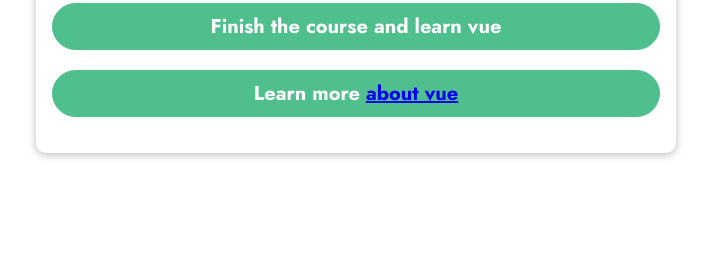
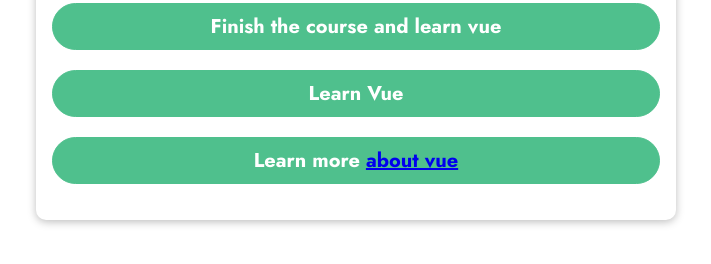
Before and after one commit to HassanKhan123/vuejs-basics, a plain HTML site: page index.html in a window 1280 px wide. Shown: the part 300-564 px from the top of the page, without its empty margins (284-995 px from the left). Drawn offline with nearby package versions, Linux system fonts and the light colour scheme.

Commit message:
methods in vue apps

```diff
--- a/app.js
+++ b/app.js
@@ -5,6 +5,16 @@ const app = new Vue({
             courseGoal:'Finish the course and learn vue',
             vueLink:'https://www.google.com'
         }
+    },
+    methods:{
+        outputGoal(){
+            const randomNumber = Math.random()
+            if(randomNumber < 0.5){
+                return 'Learn Vue'
+            }else{
+                return 'Master Vue'
+            }
+        }
     }
 
   })
--- a/index.html
+++ b/index.html
@@ -19,6 +19,7 @@
     <section id="user-goal">
       <h2>My Course Goal</h2>
       <p>{{courseGoal}}</p>
+      <p>{{outputGoal()}}</p>
       <p>Learn more <a :href="vueLink">about vue</a> </p>
     </section>
   </body>
```
